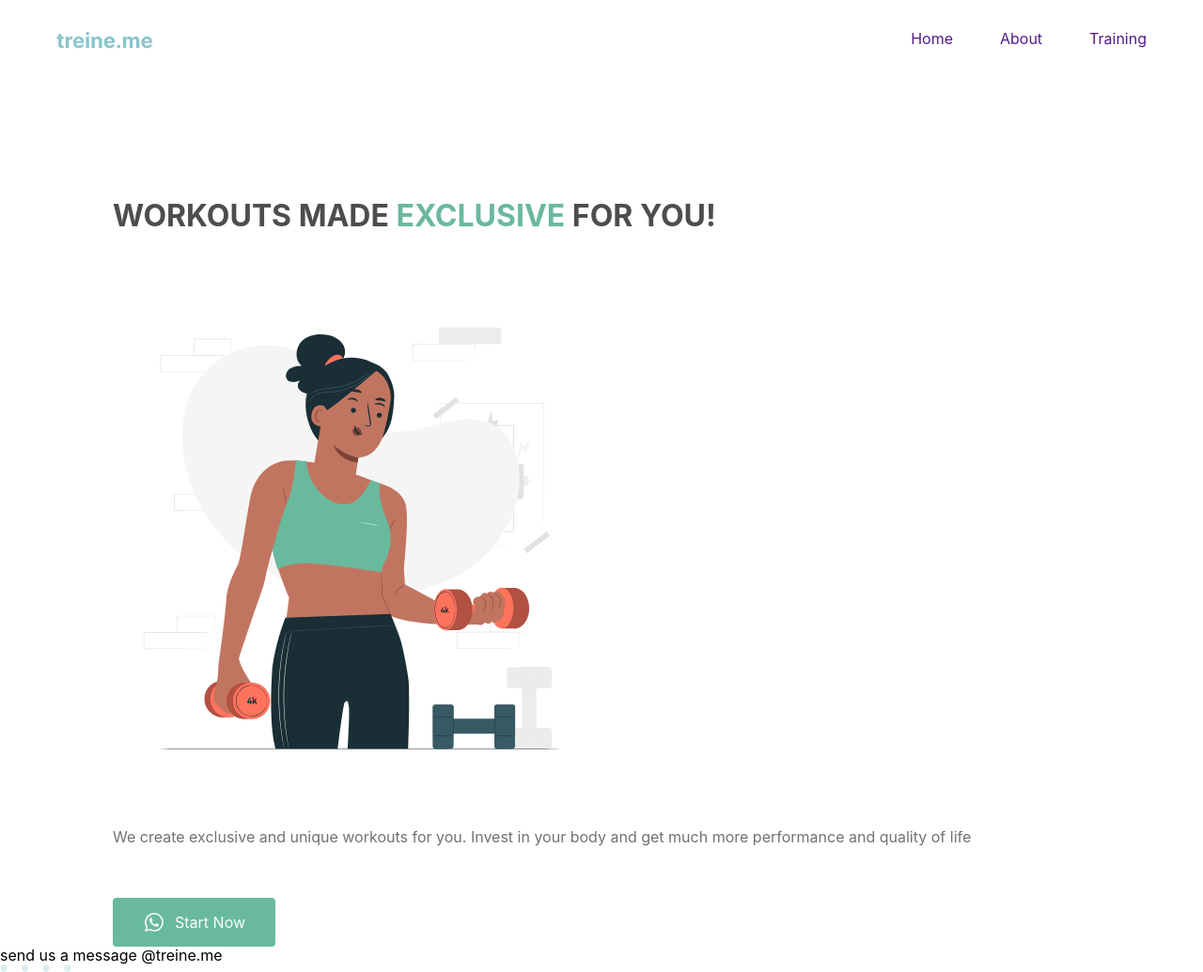
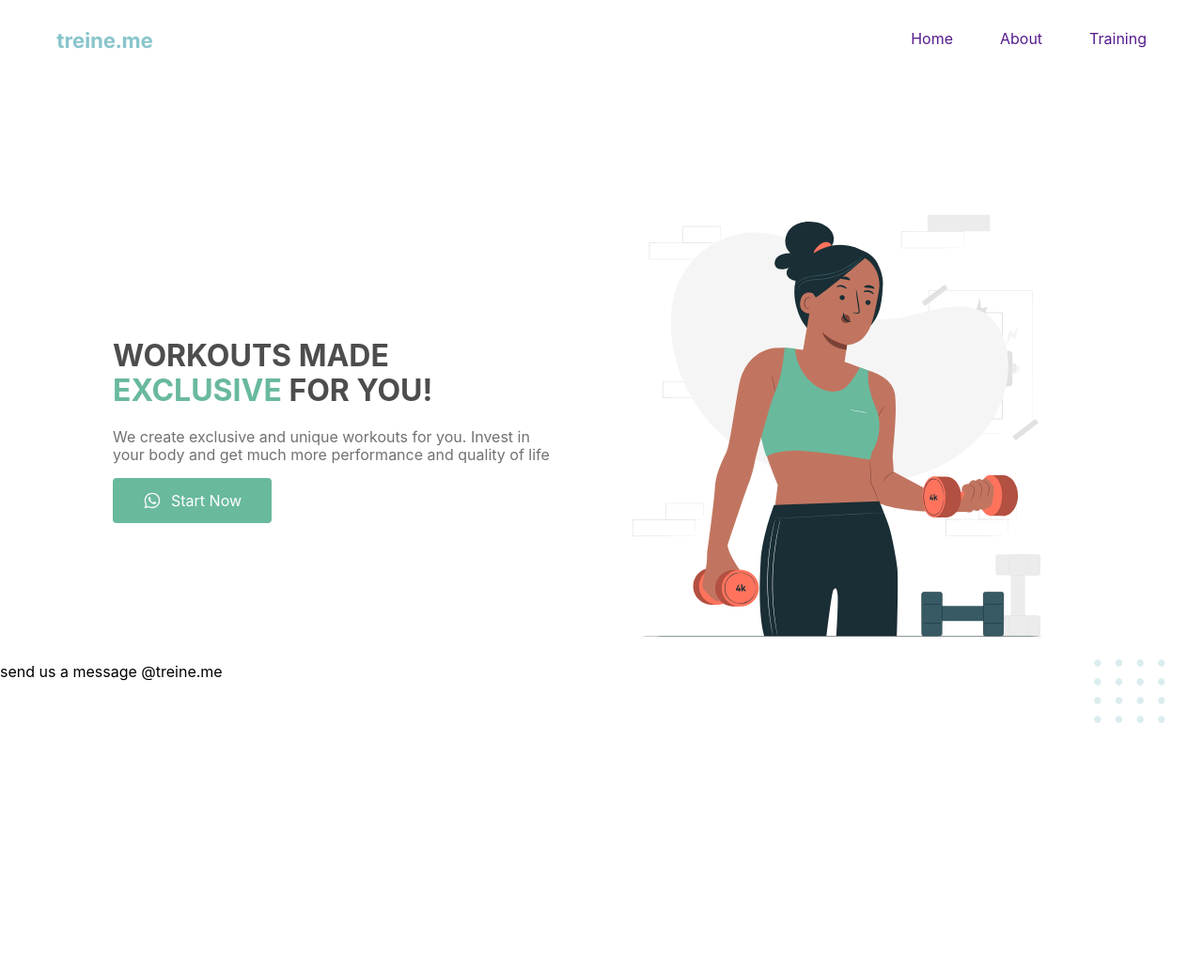
Before and after one commit to DElMArMAr/Examen-1, a website: page index.html in a window 1280 px wide. Shown: the top 1035 px of the page at 94% size. After the commit the page ends 800 px from the top, so only its background shows below. Drawn offline with nearby package versions, Linux system fonts and the light colour scheme.

Commit message:
cambios en header boton y contenido para poder acomodar los tres hacia la izquierda

```diff
--- a/index.html
+++ b/index.html
@@ -29,44 +29,37 @@
 
     <div class="Header">
 
+        <div class="textoIzquierda">
+
             <h1>WORKOUTS MADE <span class="highlight">EXCLUSIVE</span> FOR YOU!</h1>
-
-            <div class="divIMAGEN">
-            <img  class="mujerIMG"   src="./public/assets/svg/fitness-jump.svg" alt="Mujer y pesas">
-
-        </div>
 
             <!--Contenido-->
             <div class="contenido">
-
                 <p>We create exclusive and unique workouts for you.
                     Invest in your body and get much more performance
                     and quality of life</p>
-
-        </div>
-        <!--Boton-->
-
-        <div class="">
-
-            <button class="boton">
-                <img  class="whatLogo"  src="./public/assets/svg/whatsapp 1.svg" alt="">
-                Start Now
-
-            </button>
-
             </div>
 
-        <div>
-
+            <!--Boton-->
+            <div class="">
+                <button class="boton">
+                    <img class="whatLogo" src="./public/assets/svg/whatsapp 1.svg" alt="">
+                    Start Now
+                </button>
             </div>
 
         </div>
 
+        <div class="divIMAGEN">
+            <img class="mujerIMG" src="./public/assets/svg/fitness-jump.svg" alt="Mujer y pesas">
+        </div>
+
+    </div>
     </section>
         <!--Footer-->
 
         <div>
-            <footer>send us a message @treine.me</footer>
+            <footer class="footer">send us a message @treine.me</footer>
 
             <div class="decoracion">
                 <img src="./public/assets/svg/balls-decoration.svg" alt="">
--- a/public/css/styles.css
+++ b/public/css/styles.css
@@ -49,11 +49,13 @@ p {
 a {
   text-decoration: none;
 }
+.divIMAGEN {
+  display: flex;
+  justify-content: flex-end;
+  position: relative;
+  margin-left: auto;
+}
 
-img {
-  max-width: 100%;
-  height: auto;
-}
 
 .container {
   max-width: 1200px;
@@ -73,11 +75,17 @@ img {
 }
 
 
+.textoIzquierda {
+  max-width: 480px;
+  flex: 1 1 400px;
+}
+
 .divIMAGEN {
   display: flex;
   justify-content: flex-end;
   position: relative;
-};
+  margin-left: auto;
+}
 
 
 .whatLogo{
@@ -89,3 +97,18 @@ img {
   display: flex;
   justify-content: flex-end;
 };
+
+.footer {
+  text-align: center;
+  padding: 40px 0 30px 0;
+  color: #717171;
+  font-size: 0.9rem;
+}
+
+.decoracion {
+  position: absolute;
+  bottom: 20px;
+  right: 30px;
+  display: flex;
+  justify-content: flex-end;
+}
```
Lines whose indentation alone changed are shown as unchanged.
